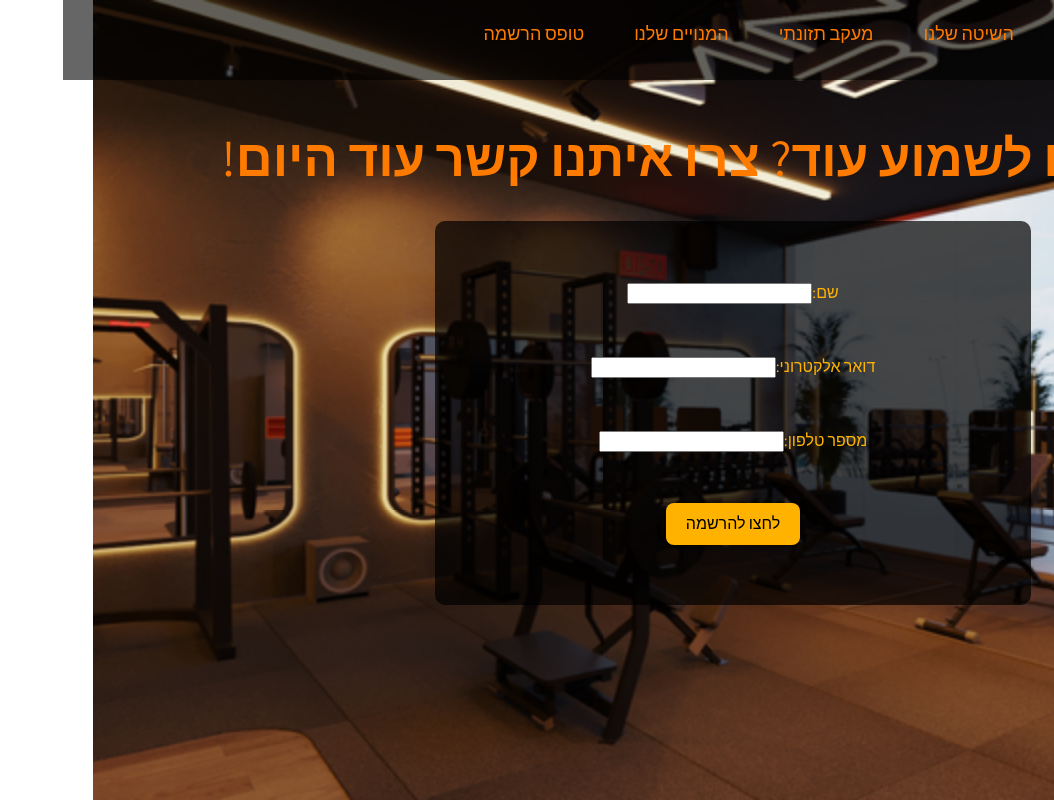
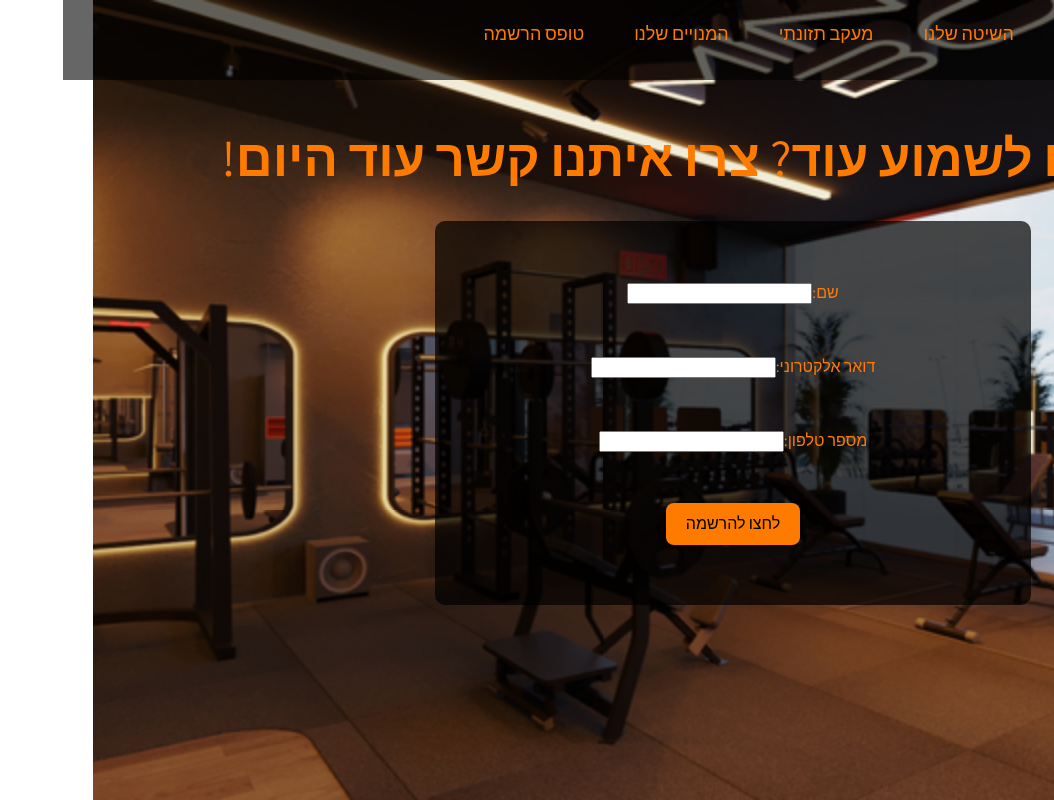
Before and after one commit to Kalzemic/Minimal_Body, a React (Vite) app: page /Contact in a window 1280 px wide. Shown: the whole page, without its empty margins (226-1280 px from the left). Built offline with nearby package versions, Linux system fonts and the light colour scheme.

Commit message:
contact apge font color

```diff
--- a/src/components/ContactPage.css
+++ b/src/components/ContactPage.css
@@ -11,12 +11,12 @@
 
 .segment {
     margin-top: 50px;
-    color: #FFB300;
+    color: #ff7b00;
     margin-bottom: 50px;
 }
 
 button {
-    background-color: #FFB300;
+    background-color: #ff7b00;
 }
 
 button:hover {
--- a/src/components/Page.css
+++ b/src/components/Page.css
@@ -109,7 +109,7 @@
 }
 
 .Whatsapp-button:hover {
-    background-color: #1EBE57;
+    background-color: #25D366;
     /* Slightly darker green */
     transform: scale(1.2);
     /* Slight hover scaling */
```
